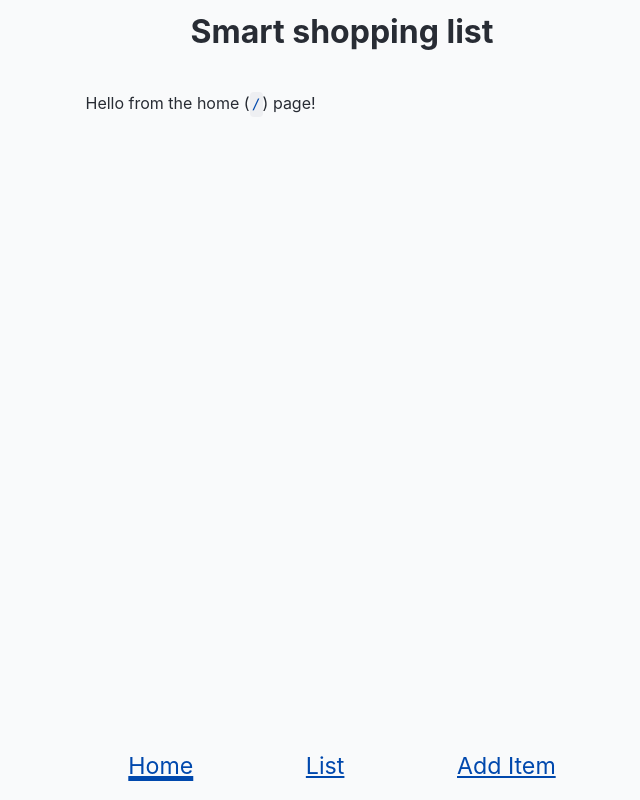
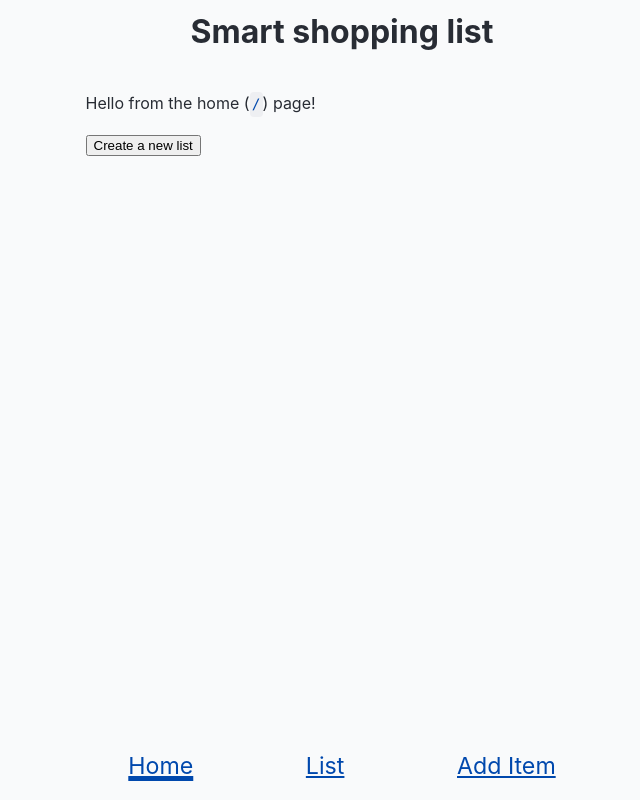
Before and after one commit to the-collab-lab/tcl-58-smart-shopping-list, a React (Vite) app: page / in a window 1280 px wide. Shown: the whole page, without its empty margins (298-938 px from the left). Built offline with nearby package versions, Linux system fonts and the light colour scheme; no server answers; the database is empty.

Commit message:
add functionality to generate and save token

```diff
--- a/package.json
+++ b/package.json
@@ -6,6 +6,7 @@
 		"npm": ">=8.19.0"
 	},
 	"dependencies": {
+		"@the-collab-lab/shopping-list-utils": "^2.0.0",
 		"firebase": "^9.17.2",
 		"react": "^18.2.0",
 		"react-dom": "^18.2.0",
--- a/src/App.jsx
+++ b/src/App.jsx
@@ -19,13 +19,13 @@ export function App() {
 	 * to create and join a new list.
 	 */
 	const [listToken, setListToken] = useStateWithStorage(
-		'my test list',
+		null,
 		'tcl-shopping-list-token',
 	);
 
 	useEffect(() => {
 		if (!listToken) return;
-
+		console.log('list token', listToken);
 		/**
 		 * streamListItems` takes a `listToken` so it can commuinicate
 		 * with our database, then calls a callback function with
@@ -51,7 +51,7 @@ export function App() {
 		<Router>
 			<Routes>
 				<Route path="/" element={<Layout />}>
-					<Route index element={<Home />} />
+					<Route index element={<Home setListToken={setListToken} />} />
 					<Route path="/list" element={<List data={data} />} />
 					<Route path="/add-item" element={<AddItem />} />
 				</Route>
--- a/src/views/Home.jsx
+++ b/src/views/Home.jsx
@@ -1,11 +1,19 @@
 import './Home.css';
+import { generateToken } from '@the-collab-lab/shopping-list-utils';
 
-export function Home() {
+export function Home({ setListToken }) {
+	const handleCreateList = () => {
+		const newToken = generateToken();
+		console.log(newToken);
+		setListToken(newToken);
+	};
+
 	return (
 		<div className="Home">
 			<p>
 				Hello from the home (<code>/</code>) page!
 			</p>
+			<button onClick={handleCreateList}>Create a new list</button>
 		</div>
 	);
 }
```
Also changed, not shown: 1 other file (tests, documents, lock files or other folders).
